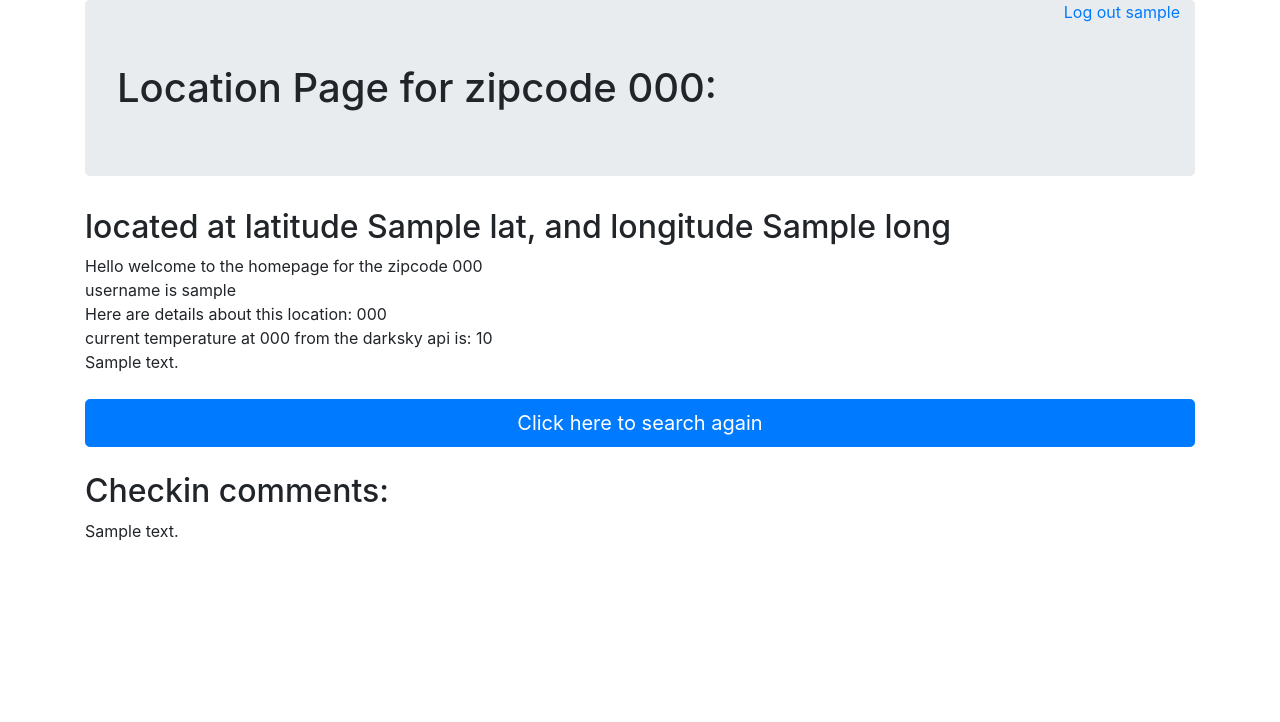
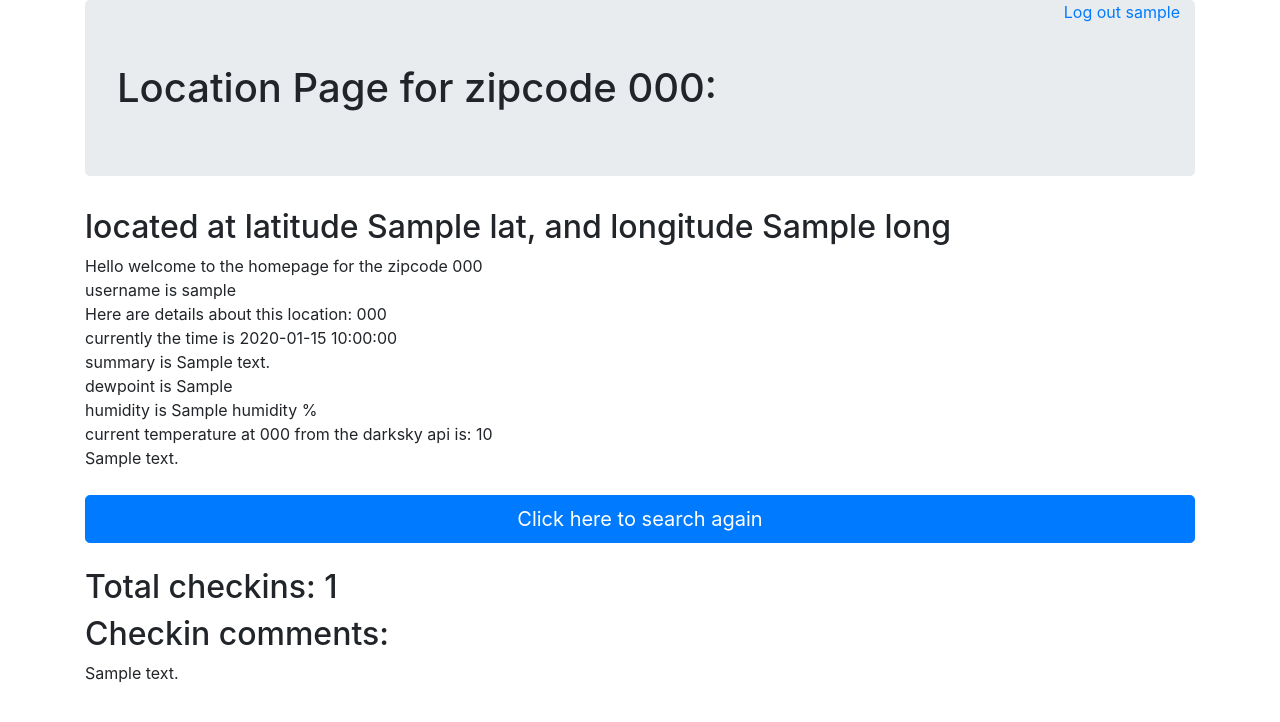
Before and after one commit to barnettech/project1, a Flask app: template templates/location.html in a window 1280 px wide. Shown: the top 722 px of the page. Run offline with Flask 2, Linux system fonts and the light colour scheme; the visitor is signed in with stand-in values (Sample User, id 1); the template is opened without the code that fills it: most values are stand-ins (such as "Sample title", 1, 10 or a date in 2020); some libraries are stand-ins or nearby versions.

Commit message:
adds checkedin count, some other errors fixed conversions for weather data done

```diff
--- a/application.py
+++ b/application.py
@@ -72,15 +72,19 @@ def location():
     long = returned_zip_info[5]
     query = requests.get("https://api.darksky.net/forecast/34b6298c5f0fe67d3cc741bb29bb0e22/42.37,-71.11").json()
     #query = requests.get("https://api.darksky.net/forecast/34b6298c5f0fe67d3cc741bb29bb0e22/{lat},{long}").json()
+    currently = query["currently"]
     temp = query["currently"]["temperature"]
+    humidity = query["currently"]["humidity"] * 100
+    time = datetime.datetime.fromtimestamp(int(query["currently"]["time"])).strftime('%Y-%m-%d %H:%M:%S')
     location_comments = db.execute("SELECT * FROM checkin where zipcode = :zipcode", {"zipcode": zipcode}).fetchall()
     already_commented_count = db.execute("SELECT count(*) FROM checkin where username = :username and zipcode = :zipcode", {"username" : session['username'], "zipcode" : zipcode}).fetchone()
+    total_checked_in =  db.execute("SELECT count(*) FROM checkin where zipcode = :zipcode", {"zipcode" : zipcode}).fetchone()
     if already_commented_count[0] == 1:
         already_commented = True
     else:
         already_commented = False
     print(f"temp is {temp}")
-    return(render_template("location.html", zipcode=zipcode, returned_zip_info=returned_zip_info, lat=lat, long=long, temp=temp, location_comments=location_comments, already_commented_count=already_commented_count, already_commented=already_commented ))
+    return(render_template("location.html", total_checked_in=total_checked_in[0], zipcode=zipcode, time=time, humidity=humidity, returned_zip_info=returned_zip_info, lat=lat, long=long, temp=temp, currently=currently, location_comments=location_comments, already_commented_count=already_commented_count, already_commented=already_commented ))
 
 @app.route("/checkin", methods=['GET', 'POST'])
 def checkin():
@@ -88,7 +92,8 @@ def checkin():
      yourusername = request.form.get("yourusername")
      comment = request.form.get("comment")
      zipcode = request.form.get("zipcode")
-     already_commented_count = db.execute("SELECT count(*) FROM checkin where username = :username", {"username" : session['username']}).fetchone()
+     already_commented_count = db.execute("SELECT count(*) FROM checkin where username = :username and zipcode = :zipcode", {"username" : session['username'], "zipcode" : zipcode}).fetchone()
+     total_checked_in =  db.execute("SELECT count(*) FROM checkin where zipcode = :zipcode", {"zipcode" : zipcode}).fetchone()
      if already_commented_count[0] == 1:
         already_commented = True
      else:
@@ -109,7 +114,7 @@ def checkin():
      #query = requests.get("https://api.darksky.net/forecast/34b6298c5f0fe67d3cc741bb29bb0e22/{lat},{long}").json()
      temp = query["currently"]["temperature"]
      location_comments = db.execute("SELECT * FROM checkin where zipcode = :zipcode", {"zipcode": zipcode}).fetchall()
-     return(render_template("location.html", zipcode=zipcode, returned_zip_info=returned_zip_info, lat=lat, long=long, temp=temp, location_comments=location_comments, already_commented_count=already_commented_count, already_commented=already_commented ))
+     return(render_template("location.html", total_checked_in=total_checked_in[0], zipcode=zipcode, returned_zip_info=returned_zip_info, lat=lat, long=long, temp=temp, location_comments=location_comments, already_commented_count=already_commented_count, already_commented=already_commented ))
 
 @app.route("/currenttemp")
 def currenttemp():
--- a/templates/location.html
+++ b/templates/location.html
@@ -6,9 +6,16 @@
 {% endblock %}
 
 {% block body %}
+  {% if session['logged_in'] %}
    <div>Hello welcome to the homepage for the zipcode {{zipcode}}</div> username is {{session['username']}}
 
    <div>Here are details about this location:  {{returned_zip_info}}</div>
+
+   <div>currently the time is {{time}}
+   <div>summary is {{currently['summary']}}</div>
+   <div>dewpoint is {{currently['dewPoint']}}</div>
+   <div>humidity is {{humidity}} %</div>
+
 
    <div>current temperature at {{zipcode}} from the darksky api is: {{temp}}</div>
    {{already_commented}}
@@ -23,7 +30,8 @@
     {% endif %}
 
     <div><button class="btn btn-lg btn-primary btn-block"><a href="login">Click here to search again</a></button></div>
+    <h2>Total checkins: {{total_checked_in}}</h2>
     <h2>Checkin comments:</h2>
         {{location_comments}}
-
+  {% endif %}
 {% endblock %}
--- a/templates/searchresults.html
+++ b/templates/searchresults.html
@@ -6,7 +6,8 @@
 
 {% block body %}
     <h2>Details for zipcode {{zipcode}}:</h2>
-    <h2 class="headline2">Results are back from the locations table: {{returned_zip_info}}</h2>
+    <h2 class="headline2">Results are back from the locations table
+    (id, zip code, city, state, latitude, longitude, population) respectively: {{returned_zip_info}}</h2>
     {% if zipreturned == true %}
       <div><button class="btn btn-lg btn-primary btn-block"><a href="location?zipcode={{zipcode}}">Click here to go to this location's home page</a></button></div>
     {% endif %}
```
Also changed, not shown: 2 other files.
